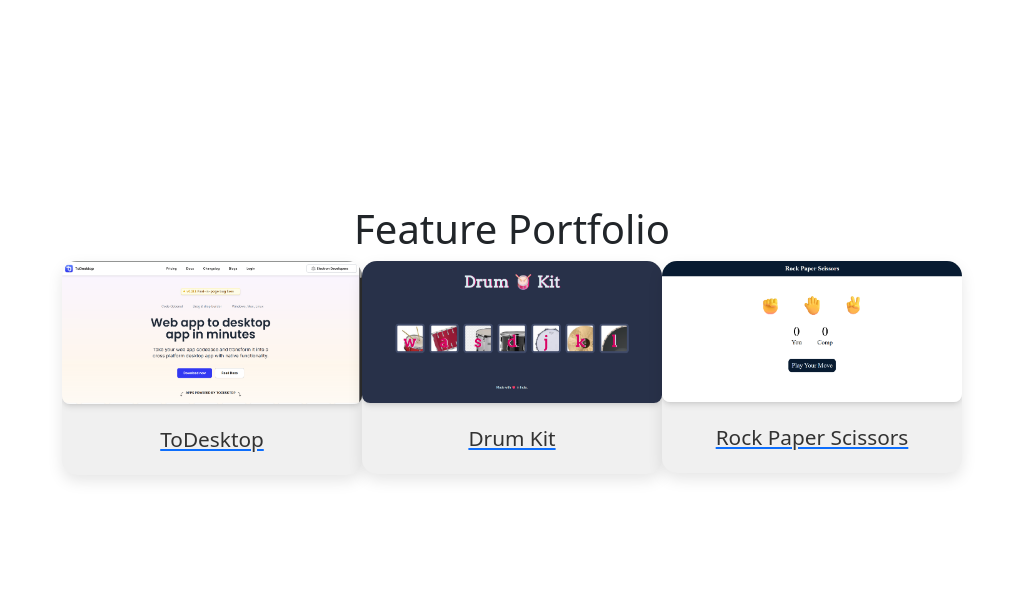
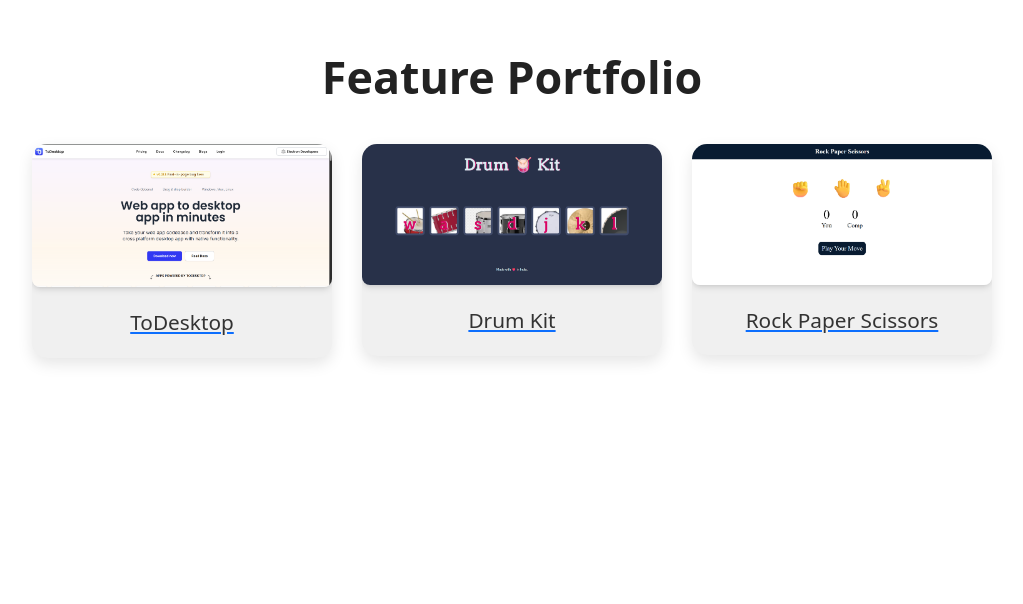
Before and after one commit to Rohit273848/Rohit-Mahajan, a plain HTML site: page index.html in a window 1280 px wide. Shown: the part 936-1540 px from the top of the page, without its empty margins (128-1151 px from the left). Drawn offline with nearby package versions, Linux system fonts and the light colour scheme; a web font is replaced by a local one.

Commit message:
finaly project image seen

```diff
--- a/index.html
+++ b/index.html
@@ -103,9 +103,9 @@
       </section>
 
      <!-- portfolio section -->
-    <section id="portfolio" class="h-screen flex flex-col justify-center items-center">
-       <h1 class="text-center mb-9">Feature Portfolio</h1>
-       <div class="flex justify-around w-6xl mt-12">
+    <section id="portfolio" class="portfolio-section">
+       <h1>Feature Portfolio</h1>
+       <div class="container">
         <a href="https://rohit273848.github.io/websites/" target="_blank" rel="noopener noreferrer">
           <div class="project cursor-pointer hover:scale-105 transition-transform duration-300">
             <img src="image/todesktop.png" alt="Drum Kit" class="rounded-lg shadow-md" />
@@ -116,14 +116,14 @@
 
         <a href="https://rohit273848.github.io/Drum-Kit-Starting-Files/" target="_blank" rel="noopener noreferrer">
           <div class="project cursor-pointer hover:scale-105 transition-transform duration-300">
-            <img src="/image/drumKit.png" alt="Drum Kit" class="rounded-lg shadow-md" />
+            <img src="image/drumKit.png" alt="Drum Kit" class="rounded-lg shadow-md" />
             <h2 class="text-lg font-semibold mt-2 text-center">Drum Kit</h2>
           </div>
         </a>
 
         <a href="https://rohit273848.github.io/Stone-Paper-Scissors/" target="_blank" rel="noopener noreferrer">
           <div class="project cursor-pointer hover:scale-105 transition-transform duration-300">
-            <img src="/image/rockpaperscissors.png" alt="Drum Kit" class="rounded-lg shadow-md" />
+            <img src="image/rockpaperscissors.png" alt="Drum Kit" class="rounded-lg shadow-md" />
             <h2 class="text-lg font-semibold mt-2 text-center">Rock Paper Scissors</h2>
           </div>
         </a>
```
